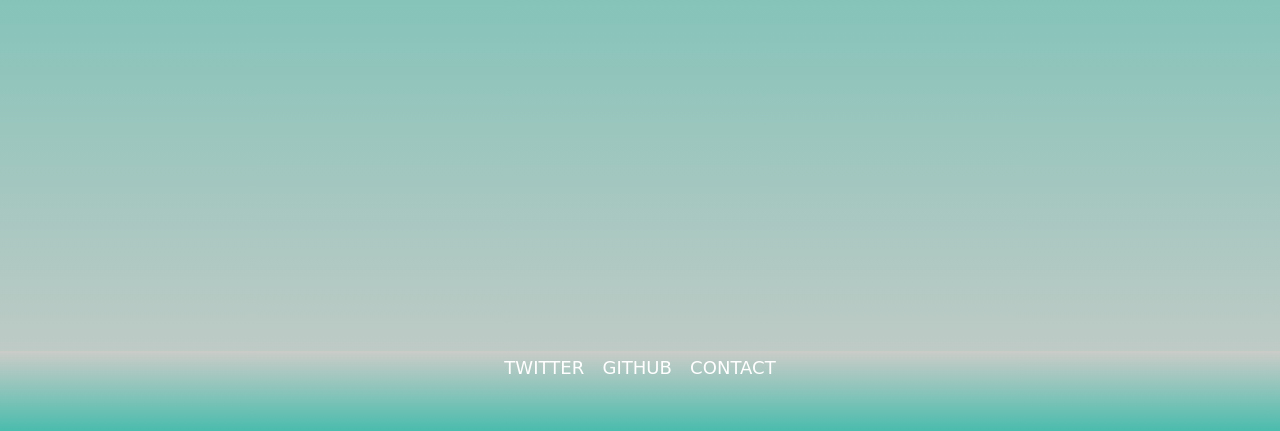
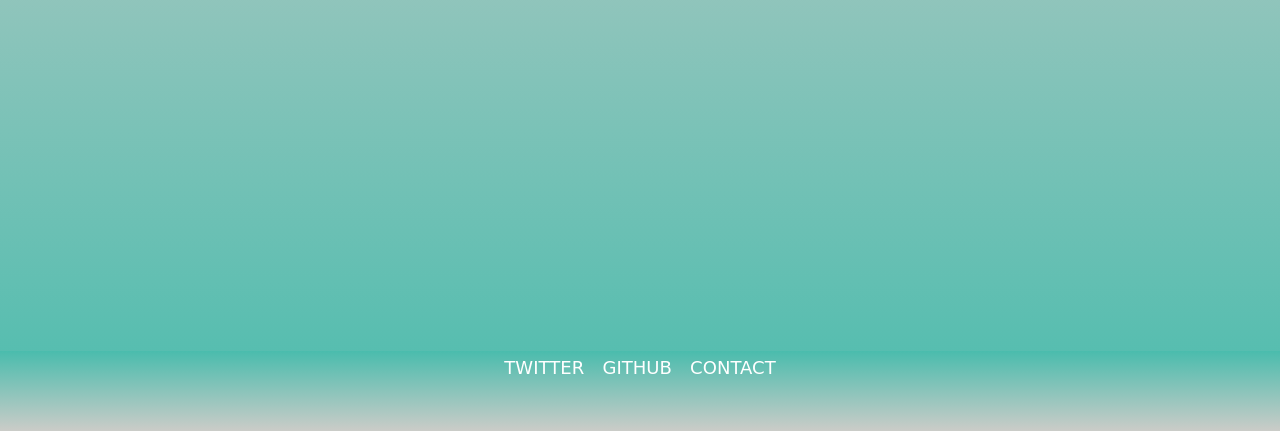
Before and after one commit to qui-per32/QuiPer.github.io, a plain HTML site: page index.html in a window 1280 px wide. Shown: the part 369-800 px from the top of the page. Drawn offline with Linux system fonts and the light colour scheme; a web font is replaced by a local one.

Commit message:
changed the theme of the page, content and footer

```diff
--- a/CSS/main.css
+++ b/CSS/main.css
@@ -128,12 +128,12 @@ a.talk {
 
 #content {
     cursor: url(../img/circle.cur), auto;
-    background: -webkit-gradient(linear, left top, left bottom, from(#4ABCAD), to(#cbccc8)) fixed;
+    background: -webkit-gradient(linear, left top, left bottom, from(#cbccc8), to(#4ABCAD)) fixed;
 }
 
 footer {
     color: white;
-    background: -webkit-linear-gradient(#cbccc8, #4ABCAD);
+    background: -webkit-linear-gradient( #4ABCAD, #cbccc8);
 }
 
 footer a {
```
